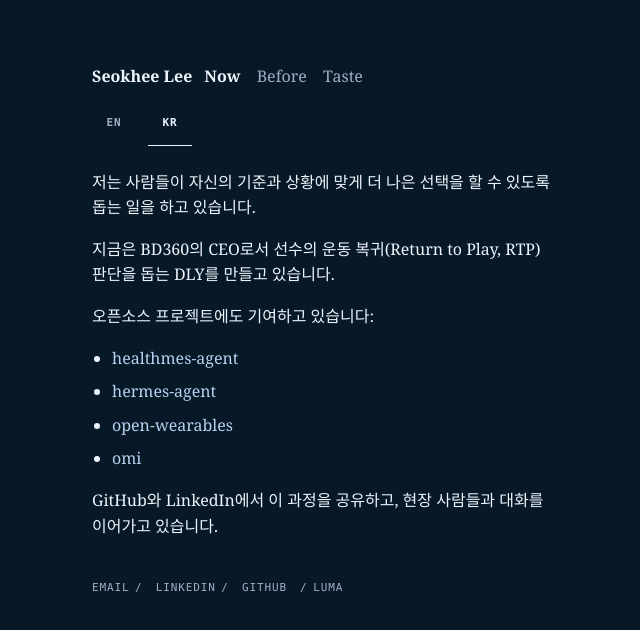
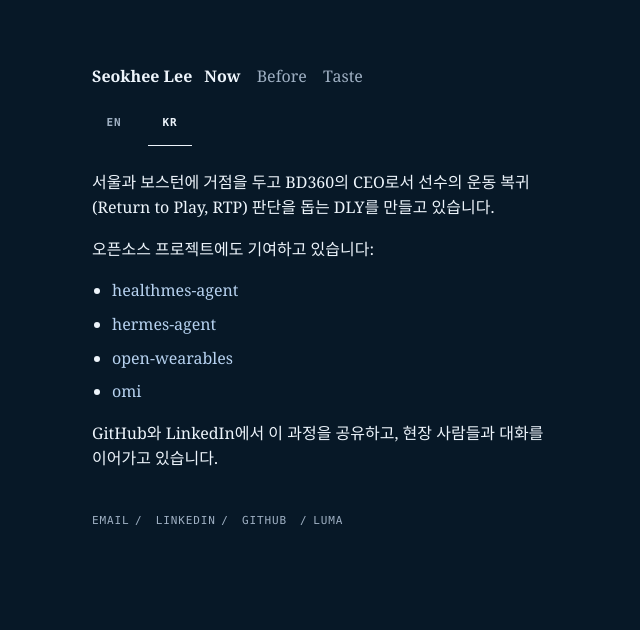
Before and after one commit to sake303/sake303.github.io, a plain HTML site: page index.html in a window 1280 px wide. Both pictures are taken after a click on the button "KR". Shown: the whole page, without its empty margins (308-948 px from the left). Drawn offline with Linux system fonts and the light colour scheme.

Commit message:
Make the Korean introduction reflect where Seokhee works
Scope-risk: narrow
Tested: Verified only the Korean Now introduction changed

```diff
--- a/index.html
+++ b/index.html
@@ -57,10 +57,7 @@
           <div class="language-content" lang="ko">
             <h1 class="visually-hidden">지금</h1>
             <p>
-              저는 사람들이 자신의 기준과 상황에 맞게 더 나은 선택을 할 수 있도록 돕는 일을 하고 있습니다.
-            </p>
-            <p>
-              지금은 BD360의 CEO로서 선수의 운동 복귀(Return to Play, RTP) 판단을 돕는 DLY를 만들고 있습니다.
+              서울과 보스턴에 거점을 두고 BD360의 CEO로서 선수의 운동 복귀(Return to Play, RTP) 판단을 돕는 DLY를 만들고 있습니다.
             </p>
             <p>오픈소스 프로젝트에도 기여하고 있습니다:</p>
             <ul class="guide-list">
```
